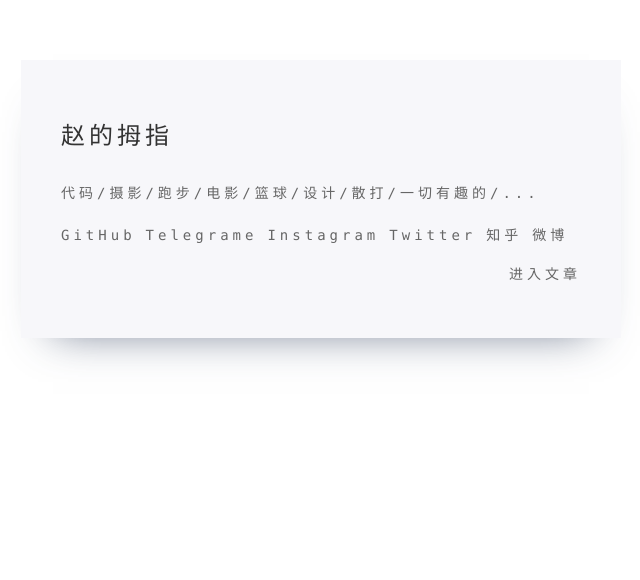
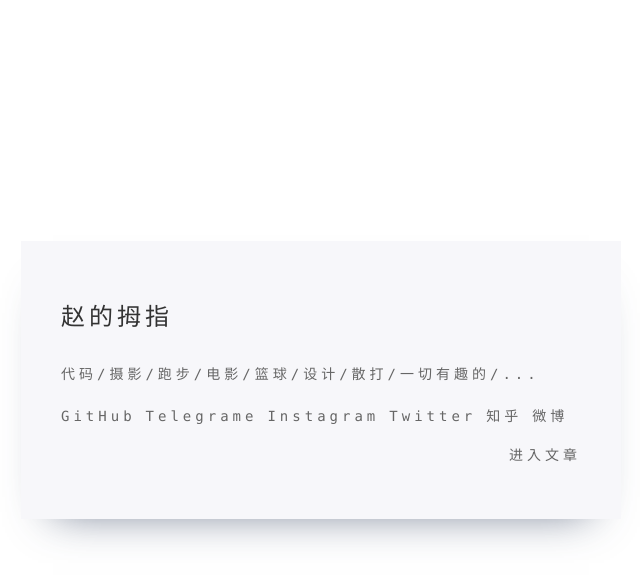
Before and after one commit to zhaofinger/zhaofinger_blog, a Next.js app: page / in a window 1280 px wide. Shown: the top 580 px of the page, without its empty margins (319-959 px from the left). Built offline with nearby package versions, Linux system fonts and the light colour scheme.

Commit message:
fix: index page style

```diff
--- /dev/null
+++ b/src/app/page.css
@@ -0,0 +1,13 @@
+html,
+body,
+#content {
+  width: 100%;
+  height: 100%;
+  margin: 0;
+}
+#content {
+  display: flex;
+  justify-content: center;
+  align-items: center;
+  margin-top: -20px;
+}
--- a/src/app/page.tsx
+++ b/src/app/page.tsx
@@ -1,3 +1,5 @@
+import './page.css';
+
 export default async function Index() {
   return (
     <div id="index">
```
